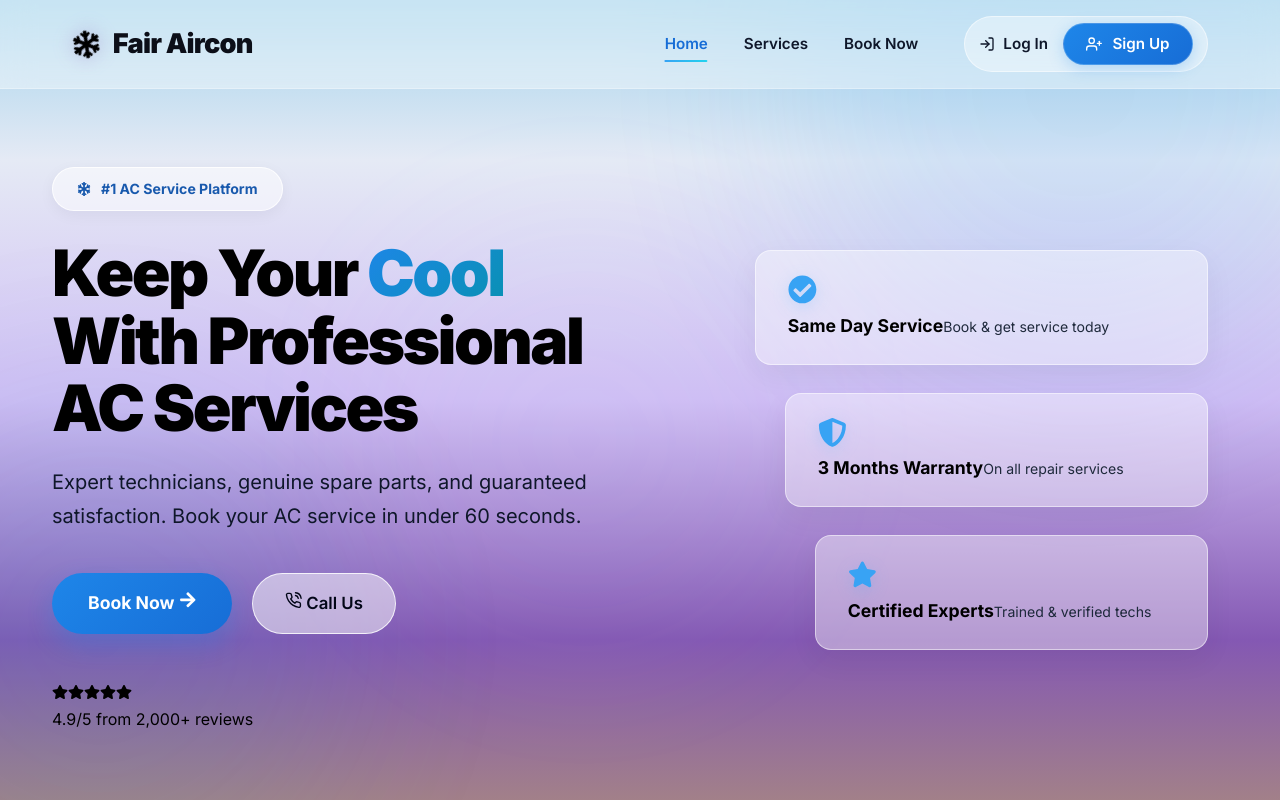
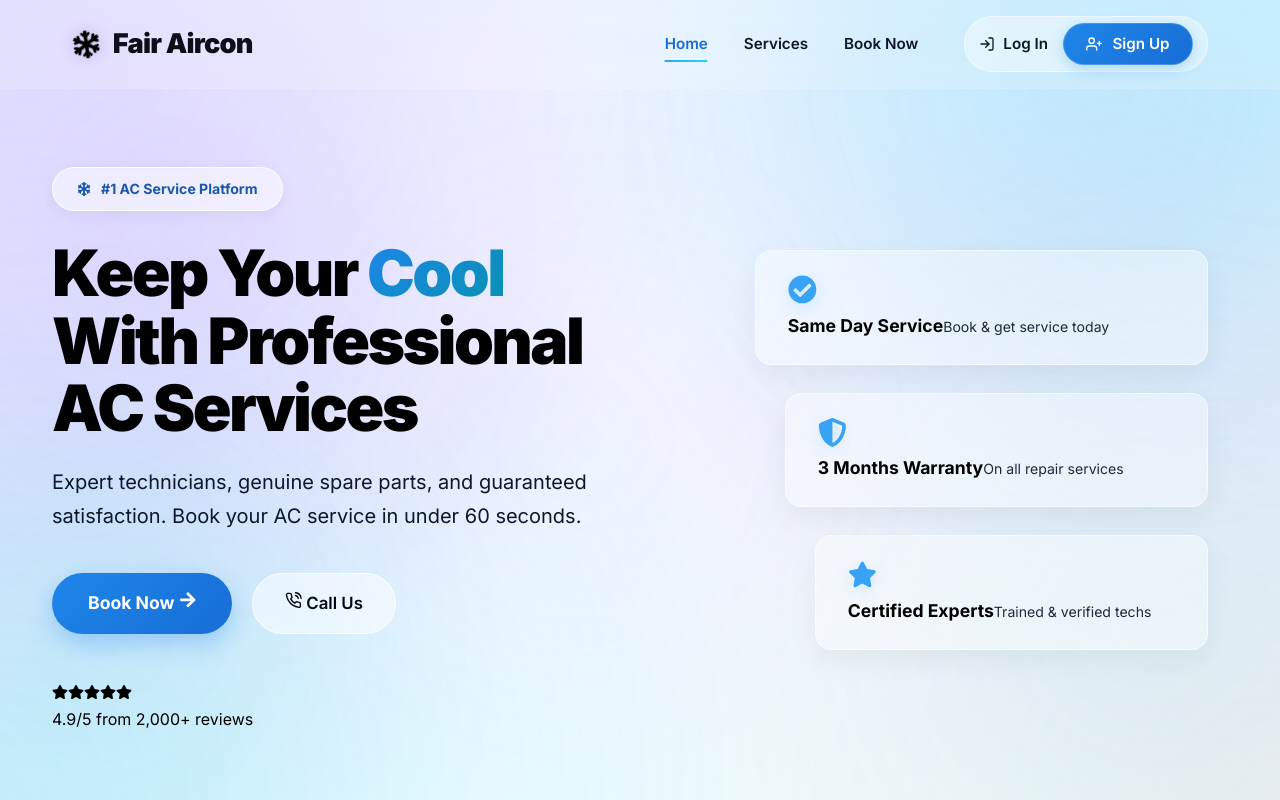
Before and after one commit to R1T1KK/FairAircon, a React (Vite) app in the folder client/: page / in a window 1280 px wide. Shown: the top 800 px of the page. Built offline with nearby package versions, Linux system fonts and the light colour scheme; no server answers.

Commit message:
design: blend full website background with premium mesh gradient and glassmorphism

```diff
--- a/client/src/components/layout/Footer.css
+++ b/client/src/components/layout/Footer.css
@@ -4,10 +4,11 @@
 }
 
 .footer-wave {
-  color: var(--gray-900);
+  color: rgba(15, 23, 42, 0.85);
   line-height: 0;
   margin-bottom: -2px;
 }
+
 
 .footer-wave svg {
   width: 100%;
@@ -15,9 +16,13 @@
 }
 
 .footer-content {
-  background: var(--gray-900);
+  background: rgba(15, 23, 42, 0.85);
+  backdrop-filter: blur(24px);
+  -webkit-backdrop-filter: blur(24px);
   padding: 60px 0 0;
+  border-top: 1px solid rgba(255, 255, 255, 0.1);
 }
+
 
 .footer-grid {
   display: grid;
--- a/client/src/components/layout/Navbar.css
+++ b/client/src/components/layout/Navbar.css
@@ -7,18 +7,20 @@
   z-index: 1000;
   padding: 16px 40px;
   transition: all var(--transition-base);
-  background: rgba(255, 255, 255, 0.4);
-  backdrop-filter: blur(16px);
-  -webkit-backdrop-filter: blur(16px);
-  border-bottom: 1px solid rgba(255, 255, 255, 0.3);
+  background: rgba(255, 255, 255, 0.15);
+  backdrop-filter: blur(12px);
+  -webkit-backdrop-filter: blur(12px);
+  border-bottom: 1px solid rgba(255, 255, 255, 0.1);
 }
 
 .navbar-scrolled {
   padding: 12px 40px;
-  background: rgba(255, 255, 255, 0.8);
+  background: rgba(255, 255, 255, 0.6);
+  backdrop-filter: blur(20px);
   box-shadow: 0 10px 30px rgba(0, 0, 0, 0.05);
-  border-bottom-color: var(--primary-100);
+  border-bottom: 1px solid rgba(255, 255, 255, 0.3);
 }
+
 
 .navbar-inner {
   display: flex;
--- a/client/src/components/reviews/ReviewSection.css
+++ b/client/src/components/reviews/ReviewSection.css
@@ -4,15 +4,13 @@
   position: relative;
   overflow: hidden;
 
-  /* Smooth gradient transition blending from the services section above */
+  /* Blends with the global background */
   background: linear-gradient(to bottom,
-      rgba(144, 84, 255, 0.35) 0%,
-      /* matches mid-purple of body gradient */
-      rgba(255, 255, 255, 0.18) 40%,
-      /* brightens through the section */
-      rgba(160, 210, 235, 0.18) 100%
-      /* fades back to ice-blue tone */
+      rgba(144, 84, 255, 0.05) 0%,
+      rgba(255, 255, 255, 0.05) 40%,
+      rgba(0, 225, 255, 0.05) 100%
     );
+
   backdrop-filter: blur(2px);
   border-top: 1px solid rgba(255, 255, 255, 0.3);
   border-bottom: 1px solid rgba(255, 255, 255, 0.2);
--- a/client/src/index.css
+++ b/client/src/index.css
@@ -92,19 +92,55 @@ html {
 body {
   font-family: var(--font-family);
   color: var(--gray-800);
-  background: linear-gradient(
-    to bottom,
-    #a0d2eb 0%,        /* Ice Cold */
-    #e5eaf5 20%,       /* Freeze Purple */
-    #d0bdf4 50%,       /* Medium Purple */
-    #8458B3 80%,       /* Purple Pain */
-    #a28089 100%       /* Heavy Purple */
-  );
+  margin: 0;
+  padding: 0;
+  background-color: #f8fafc;
+  /* Premium Mesh Gradient Background */
+  background:
+    radial-gradient(circle at 0% 0%, rgba(144, 84, 255, 0.15) 0%, transparent 50%),
+    radial-gradient(circle at 100% 0%, rgba(0, 225, 255, 0.15) 0%, transparent 50%),
+    radial-gradient(circle at 100% 100%, rgba(255, 148, 148, 0.15) 0%, transparent 50%),
+    radial-gradient(circle at 0% 100%, rgba(56, 163, 244, 0.15) 0%, transparent 50%),
+    linear-gradient(to bottom, #eff6ff 0%, #f5f3ff 50%, #ecfeff 100%);
   background-attachment: fixed;
   line-height: 1.6;
   overflow-x: hidden;
   min-height: 100vh;
+  position: relative;
 }
+
+/* Ambient Floating Orbs for the full website background */
+body::before, body::after {
+  content: '';
+  position: fixed;
+  width: 600px;
+  height: 600px;
+  border-radius: 50%;
+  filter: blur(120px);
+  z-index: -1;
+  pointer-events: none;
+  opacity: 0.4;
+}
+
+body::before {
+  top: -10%;
+  left: -10%;
+  background: radial-gradient(circle, rgba(144, 84, 255, 0.3), transparent 70%);
+  animation: floatGlobal 20s ease-in-out infinite alternate;
+}
+
+body::after {
+  bottom: -10%;
+  right: -10%;
+  background: radial-gradient(circle, rgba(0, 225, 255, 0.3), transparent 70%);
+  animation: floatGlobal 25s ease-in-out infinite alternate-reverse;
+}
+
+@keyframes floatGlobal {
+  0% { transform: translate(0, 0) scale(1); }
+  100% { transform: translate(50px, 50px) scale(1.1); }
+}
+
 
 a {
   text-decoration: none;
```
